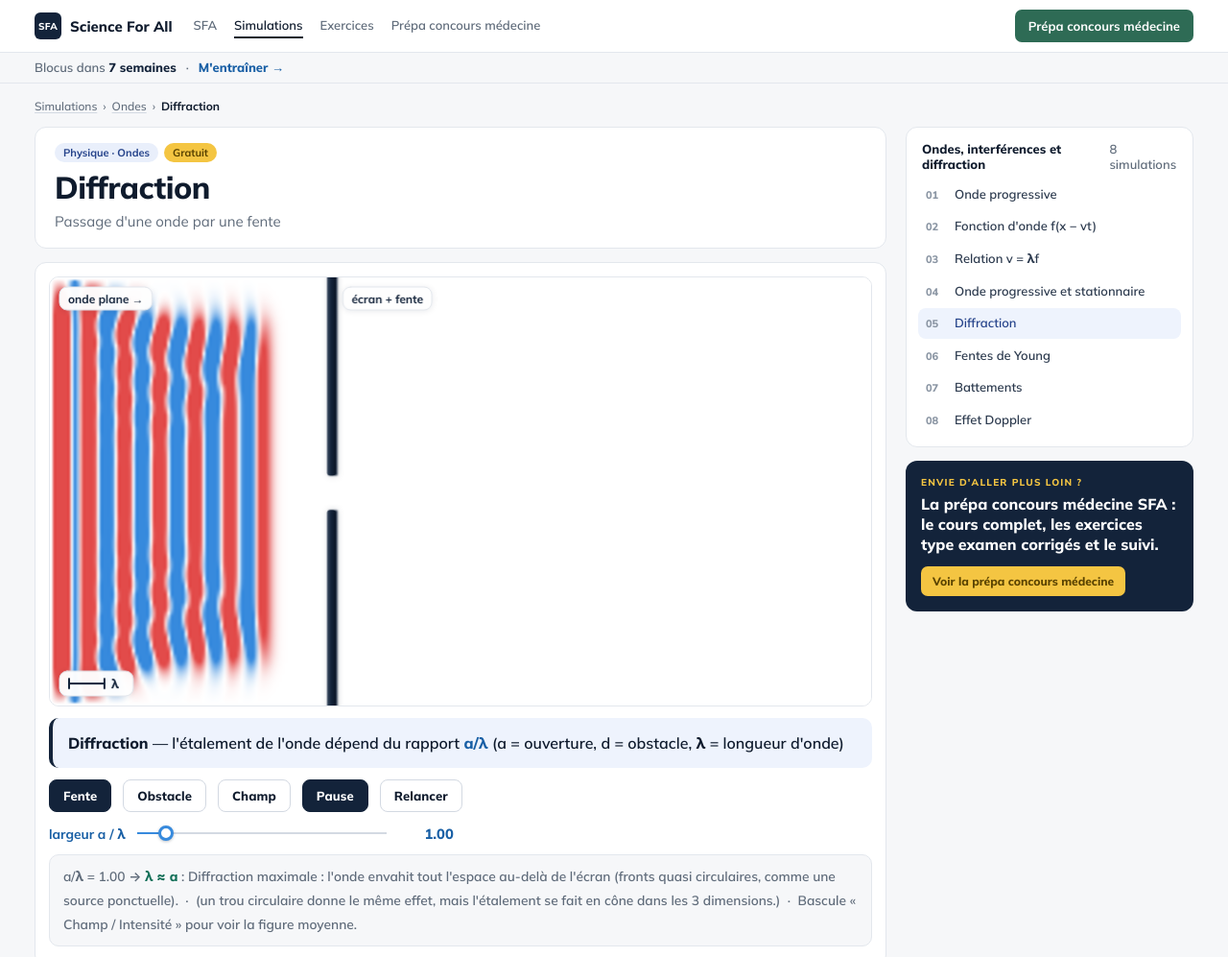
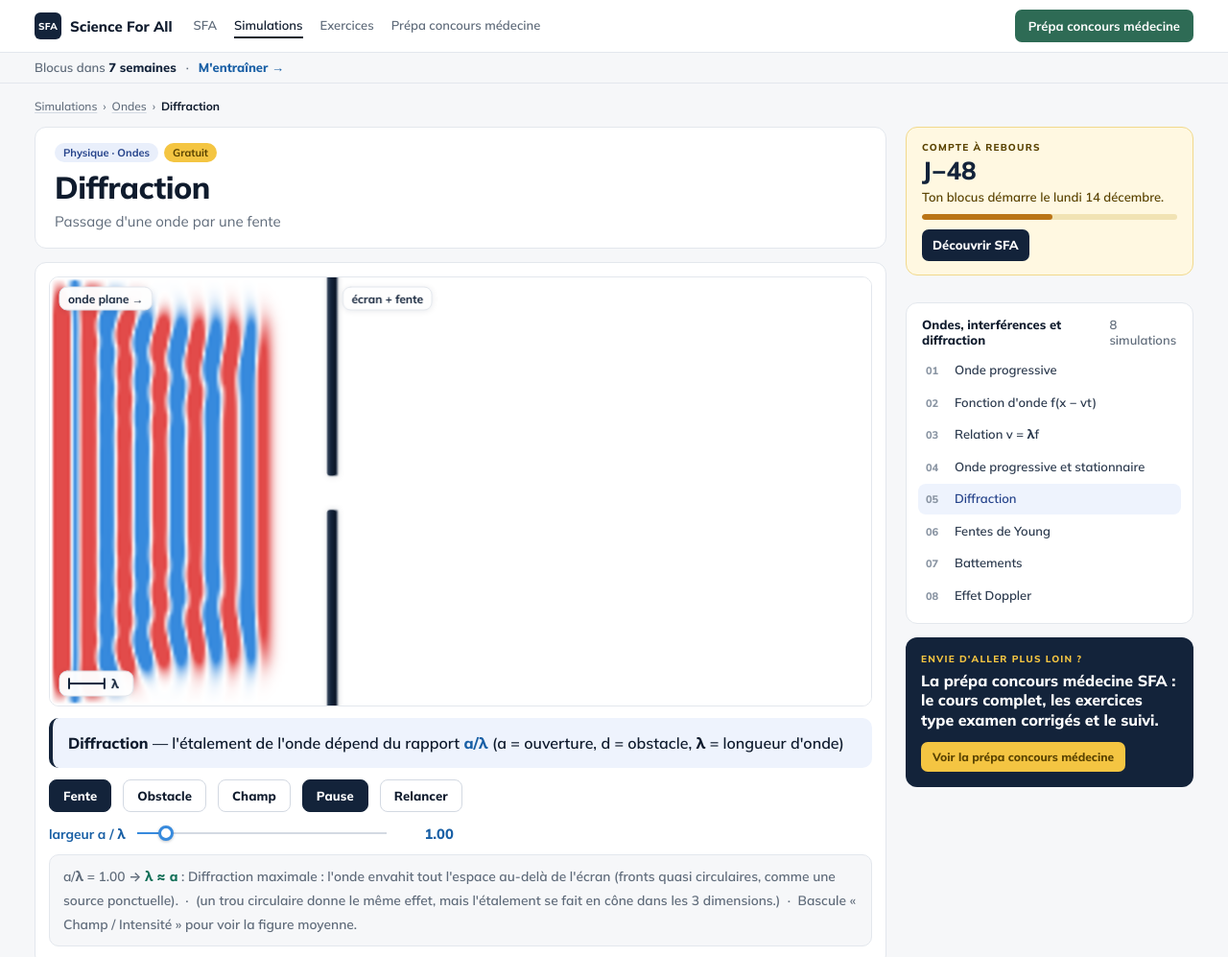
Before and after one commit to sfascienceforall-cell/diffraction, a plain HTML site: page index.html in a window 1280 px wide. Shown: the top 997 px of the page at 96% size. Drawn offline with Linux system fonts and the light colour scheme; animation ran at ten frames a second; a web font is replaced by a local one.

Commit message:
Encadré J−48 avec « Découvrir SFA »
Co-Authored-By: Claude Opus 5.5 <noreply@anthropic.com>
Claude-Session: https://claude.ai/code/session_01UjJnvVgWczg1QVyXVX4t97

```diff
--- a/index.html
+++ b/index.html
@@ -11,6 +11,11 @@
 .sfa-blocus .in{max-width:1240px;margin:0 auto;padding:7px 16px;display:flex;align-items:center;gap:10px}
 .sfa-blocus .cd b{color:#13233a;font-weight:800}
 .sfa-blocus a{color:#185fa5;font-weight:800;text-decoration:none}.sfa-blocus a:hover{text-decoration:underline}
+.sfa-blocus-side{background:#fff8e1;border:1px solid #f1d98c;border-radius:12px;padding:14px 16px;margin-bottom:14px;font:600 13px/1.45 Mulish,system-ui,sans-serif;color:#5a4300}
+.sfa-blocus-side small{display:block;font:800 10px Mulish,system-ui,sans-serif;letter-spacing:.12em;text-transform:uppercase;margin-bottom:4px}
+.sfa-blocus-side b{display:block;font:800 26px/1.1 Mulish,system-ui,sans-serif;color:#13233a;margin-bottom:4px}
+.sfa-blocus-side .bar{height:6px;background:#f1e3b4;border-radius:99px;margin:8px 0 10px;overflow:hidden}.sfa-blocus-side .bar i{display:block;height:100%;background:#BA7517;border-radius:99px}
+.sfa-blocus-side a{display:inline-block;background:#13233a;color:#fff;border-radius:7px;padding:7px 11px;font-weight:800;text-decoration:none}
 </style></head>
 <body>
 <style>
@@ -281,9 +286,10 @@ draw();
 </script>
 </section></main>
 <aside class="sfa-side">
+<div class="sfa-blocus-side"><small>Compte à rebours</small><b>J−<span data-bl="d">48</span></b>Ton blocus démarre le lundi 14 décembre.<div class="bar"><i data-bl="bar" style="width:50%"></i></div><a href="https://sfascienceforall-cell.github.io/simulations/sfa/">Découvrir SFA</a></div>
   <div class="sfa-list"><h2>Ondes, interférences et diffraction<span>8 simulations</span></h2><ol><li><a href="https://sfascienceforall-cell.github.io/Onde-progressive/"><i>01</i>Onde progressive</a></li><li><a href="https://sfascienceforall-cell.github.io/Fonction-d-onde-f-x-vt-/"><i>02</i>Fonction d&#x27;onde f(x − vt)</a></li><li><a href="https://sfascienceforall-cell.github.io/Relation-v-f/"><i>03</i>Relation v = λf</a></li><li><a href="https://sfascienceforall-cell.github.io/Onde-progressive-et-Onde-stationnaire/"><i>04</i>Onde progressive et stationnaire</a></li><li><a class="on" aria-current="page" href="https://sfascienceforall-cell.github.io/diffraction/"><i>05</i>Diffraction</a></li><li><a href="https://sfascienceforall-cell.github.io/yung/"><i>06</i>Fentes de Young</a></li><li><a href="https://sfascienceforall-cell.github.io/effet-de-battement/"><i>07</i>Battements</a></li><li><a href="https://sfascienceforall-cell.github.io/Doppler/"><i>08</i>Effet Doppler</a></li></ol></div>
   <div class="sfa-promo"><small>Envie d'aller plus loin ?</small><b>La prépa concours médecine SFA : le cours complet, les exercices type examen corrigés et le suivi.</b><a href="https://sfascienceforall-cell.github.io/simulations/prepa/">Voir la prépa concours médecine</a></div>
 </aside></div></div>
 <footer class="sfa-foot">Science For All · simulations interactives de physique</footer>
-<script>(function(){var s=new Date(2026,11,14),n=new Date();n.setHours(0,0,0,0);var d=Math.round((s-n)/864e5),w=Math.ceil(d/7);document.querySelectorAll('[data-bl=w]').forEach(function(e){e.textContent=d>13?w:d;});document.querySelectorAll('[data-bl=u]').forEach(function(e){e.textContent=d>13?'semaines':(d>1?'jours':'jour');});if(d<0){var b=document.getElementById('sfaBlocus');if(b)b.remove();}})();</script></body>
+<script>(function(){var s=new Date(2026,11,14),n=new Date();n.setHours(0,0,0,0);var d=Math.round((s-n)/864e5),w=Math.ceil(d/7);document.querySelectorAll('[data-bl=w]').forEach(function(e){e.textContent=d>13?w:d;});document.querySelectorAll('[data-bl=u]').forEach(function(e){e.textContent=d>13?'semaines':(d>1?'jours':'jour');});document.querySelectorAll('[data-bl=d]').forEach(function(e){e.textContent=d;});document.querySelectorAll('[data-bl=bar]').forEach(function(e){e.style.width=Math.max(0,Math.min(100,(1-d/98)*100)).toFixed(0)+'%';});if(d<0){document.querySelectorAll('#sfaBlocus,.sfa-blocus-side').forEach(function(e){e.remove();});}})();</script></body>
 </html>
```
